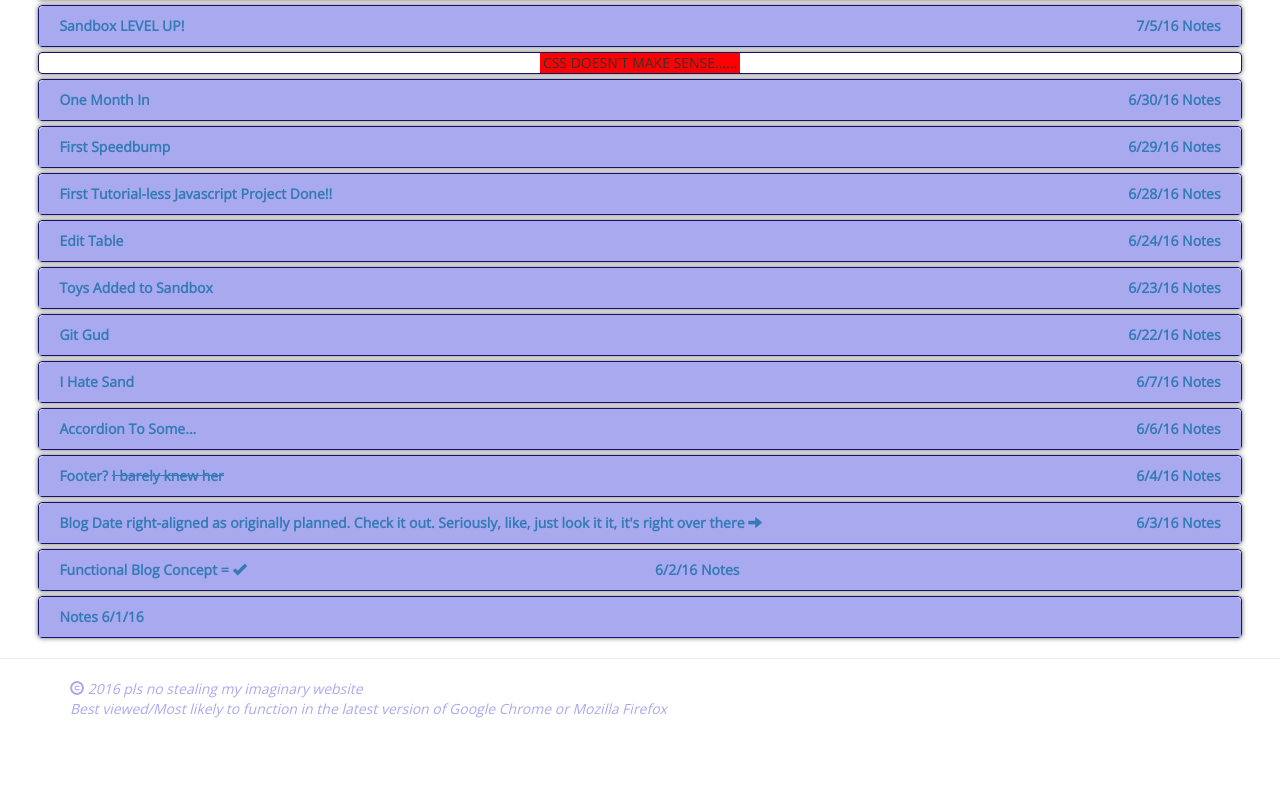
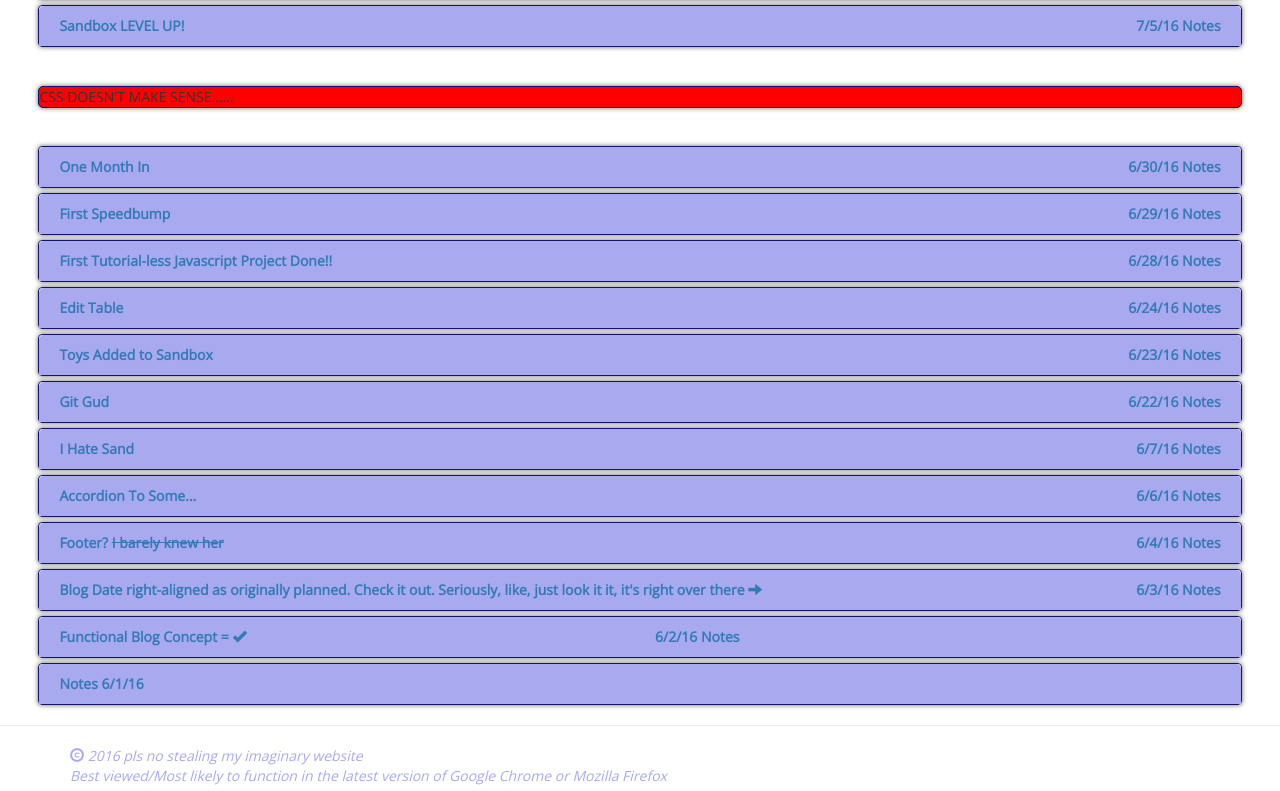
Before and after one commit to solarDerivative/my-project, a plain HTML site: page page2.html in a window 1280 px wide. Shown: the part 1332-2123 px from the top of the page. Before the commit the page ends 2056 px from the top, so only its background shows below. Drawn offline with nearby package versions, Linux system fonts and the light colour scheme.

Commit message:
myPanel.month silliness working as intended (?)

```diff
--- a/main.css
+++ b/main.css
@@ -148,11 +148,8 @@ h1{
 	margin:3%;
 }
 
-.myPanel .month{
-	background:red;
-	margin:auto;
-	text-align:center;
-	width:200px;
+.myPanel.month{
+	background: red;
 }
 
 .myPanel .heading{
--- a/page2.html
+++ b/page2.html
@@ -152,10 +152,8 @@
 			</div>
 		</div>
 
-		<div class="panel myPanel month">
-			<div class="month">
-				CSS DOESN'T MAKE SENSE......
-			</div>
+		<div class="myPanel month">
+			CSS DOESN'T MAKE SENSE......
 		</div>
 
 		<div class="panel myPanel">
```
